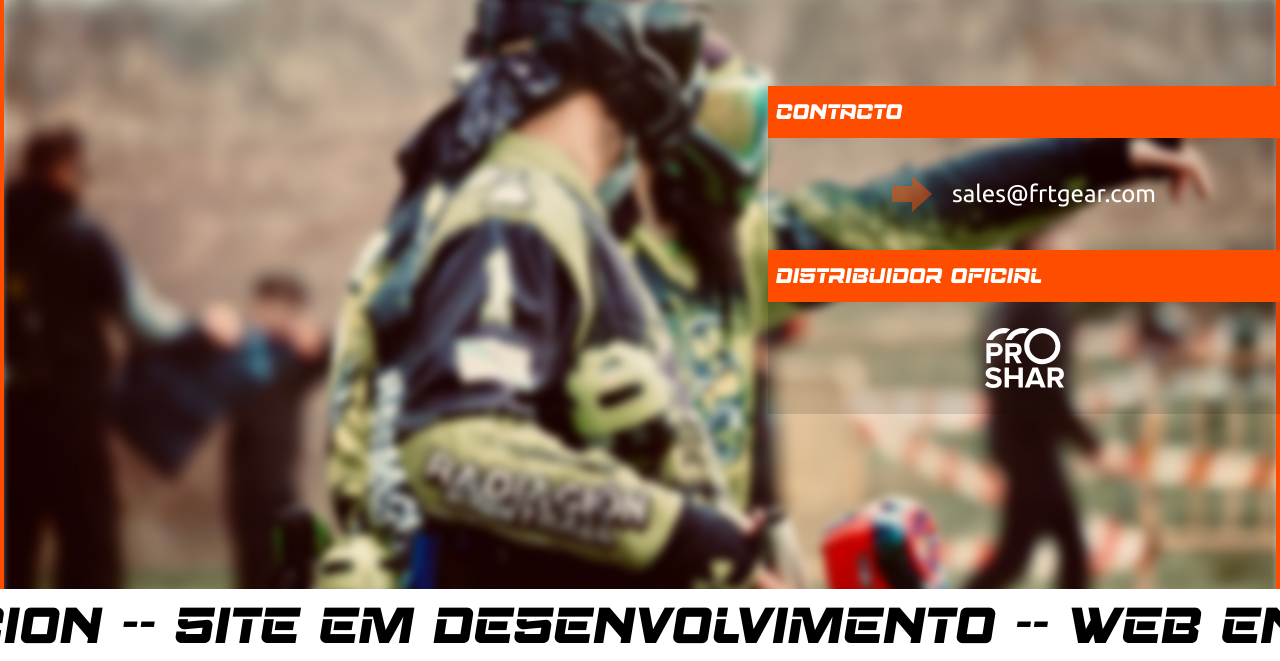
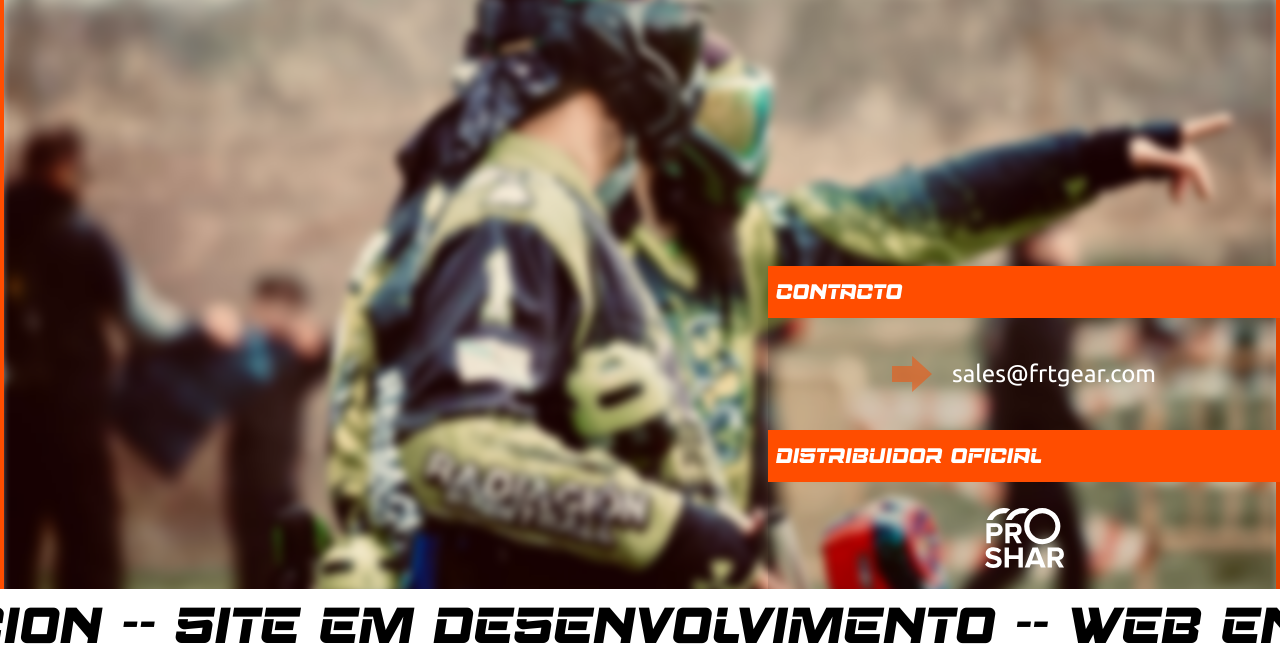
Before and after one commit to Cjavierlopez/frtgear.com-website-provisional, an Astro site: page / in a window 1280 px wide. Shown: the part 139-800 px from the top of the page. Built offline with nearby package versions, Linux system fonts and the light colour scheme; Astro itself is replaced by a stand-in of ours.

Commit message:
others margins fixed

```diff
--- a/src/pages/index.astro
+++ b/src/pages/index.astro
@@ -5,7 +5,7 @@ import logo from '../../public/images/logo.png';
 ---
 
 <Layout title='FRTGear.com - Tu distribuidor de paintball favorito'>
-  <section class='relative background h-screen w-screen overflow-y-hidden'>
+  <section class='relative background h-screen w-screen'>
     <!-- Fondo con imagen -->
     <div
       class='absolute inset-0 bg-cover bg-center bg-fixed filter blur-[5px] z-[-10]'
@@ -29,7 +29,7 @@ import logo from '../../public/images/logo.png';
       <div class='absolute top-24 bg-white w-[400px] h-[40px] -z-10'></div>
 
       <!-- Tarjeta de contacto -->
-      <section class='mt-[100px] md:w-[40%] ml-auto'>
+      <section class='mt-[100px] md:mt-[280px] md:w-[40%] ml-auto'>
         <div class='card-contact'>
           <div
             class='font-Aero text-white bg-[#FF4D00] text-3xl pr-[150px] p-2'
```
